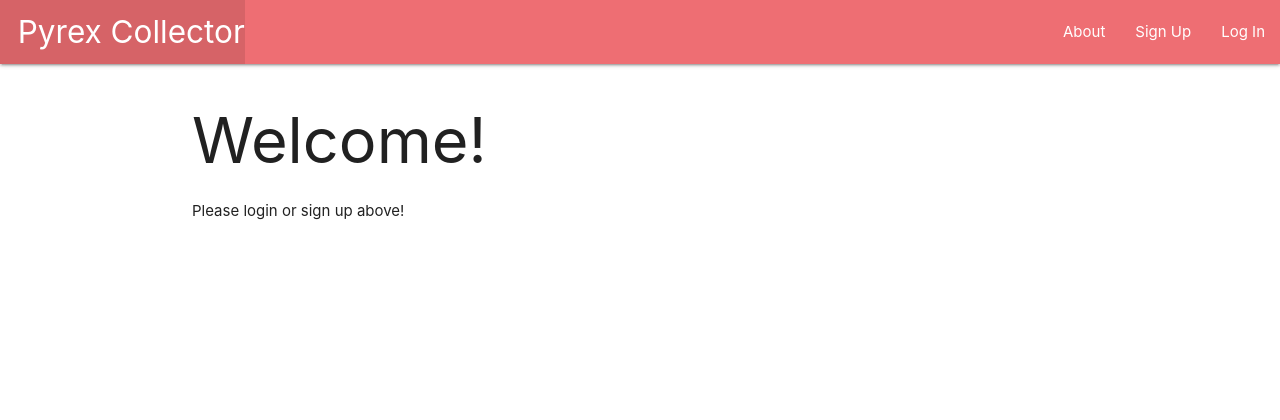
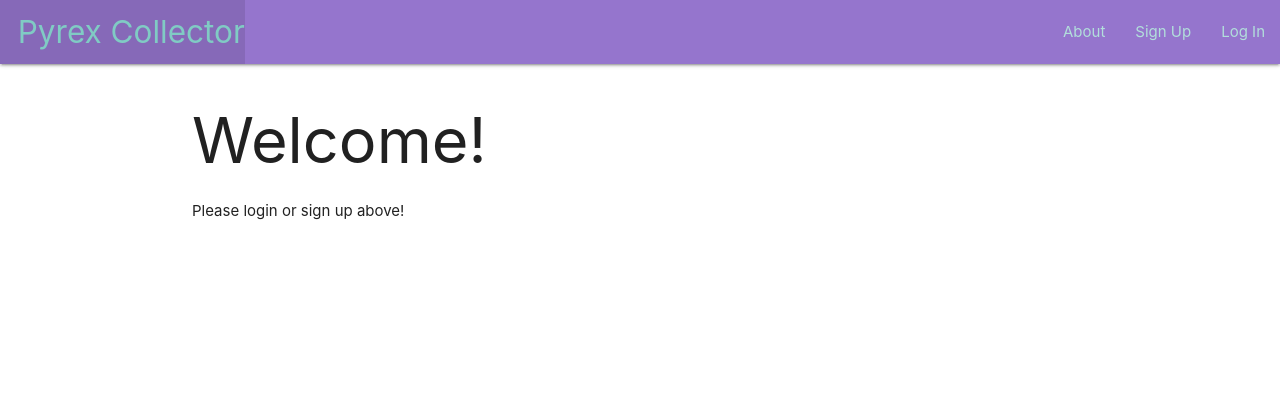
Before and after one commit to rmscampos/PyrexCollector, a Django app: page / in a window 1280 px wide. Shown: the top 420 px of the page. Run offline with Django 3.2, Linux system fonts and the light colour scheme.

Commit message:
adds navbar color

```diff
--- a/main_app/templates/base.html
+++ b/main_app/templates/base.html
@@ -13,22 +13,22 @@
 <body>
   <header class="navbar-fixed">
     <nav>
-      <div class="nav-wrapper">
+      <div class="nav-wrapper deep-purple lighten-2">
         <ul>
-          <li><a href="/" class="left brand-logo">&nbsp;&nbsp;Pyrex Collector</a></li>
+          <li><a href="/" class="left brand-logo teal-text text-lighten-3">&nbsp;&nbsp;Pyrex Collector</a></li>
         </ul>
         <ul class="right">
-          <li><a href="{% url 'about' %}">About</a></li>
+          <li><a class="teal-text text-lighten-4" href="{% url 'about' %}">About</a></li>
           {% if user.is_authenticated %}
-            <li><a href="{% url 'foods_create' %}">Add a Food</a></li>
-            <li><a href="{% url 'foods_index' %}">View All Food</a></li>
-            <li><a href="{% url 'pyrexes_create' %}">Add a Pyrex</a></li>
-            <li><a href="{% url 'index' %}">View All My Pyrex</a></li>
-            <li><a href="{% url 'logout' %}">Log Out</a></li>
-          {% else %}
-            <li><a href="{% url 'signup' %}">Sign Up</a></li>
-            <li><a href="{% url 'login' %}">Log In</a></li>
-          {% endif %}
+            <li><a class="teal-text text-lighten-4" href="{% url 'foods_create' %}">Add a Food</a></li>
+            <li><a class="teal-text text-lighten-4" href="{% url 'foods_index' %}">View All Food</a></li>
+            <li><a class="teal-text text-lighten-4" href="{% url 'pyrexes_create' %}">Add a Pyrex</a></li>
+            <li><a class="teal-text text-lighten-4" href="{% url 'index' %}">View All My Pyrex</a></li>
+            <li><a class="teal-text text-lighten-4" href="{% url 'logout' %}">Log Out</a></li>
+            {% else %}
+            <li><a class="teal-text text-lighten-4" href="{% url 'signup' %}">Sign Up</a></li>
+            <li><a class="teal-text text-lighten-4" href="{% url 'login' %}">Log In</a></li>
+            {% endif %}
         </ul>
       </div>
     </nav>
```
